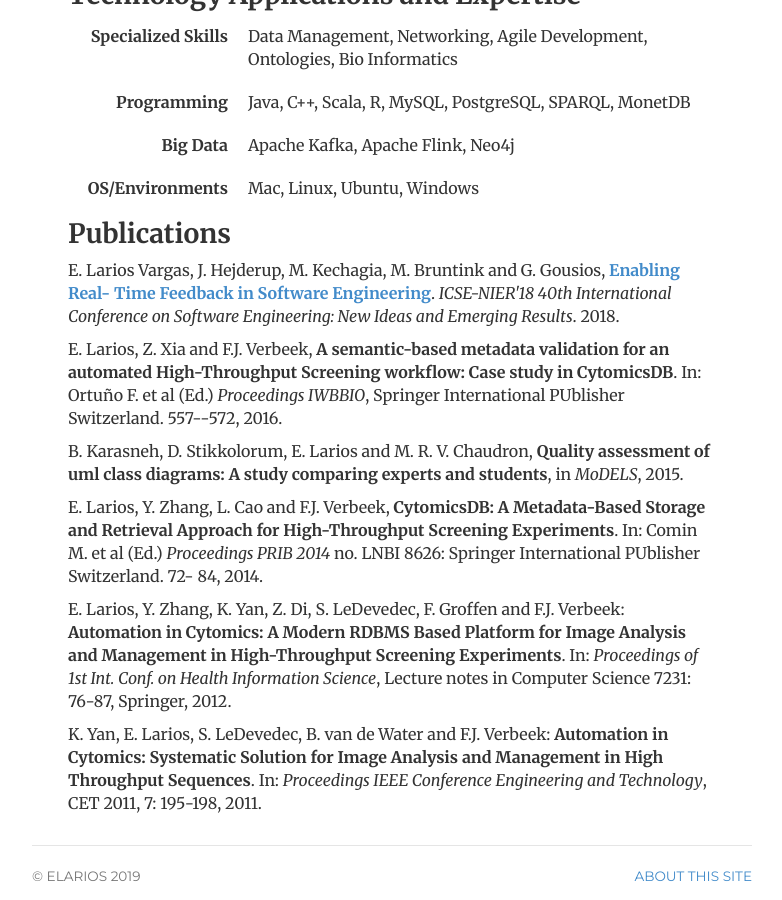
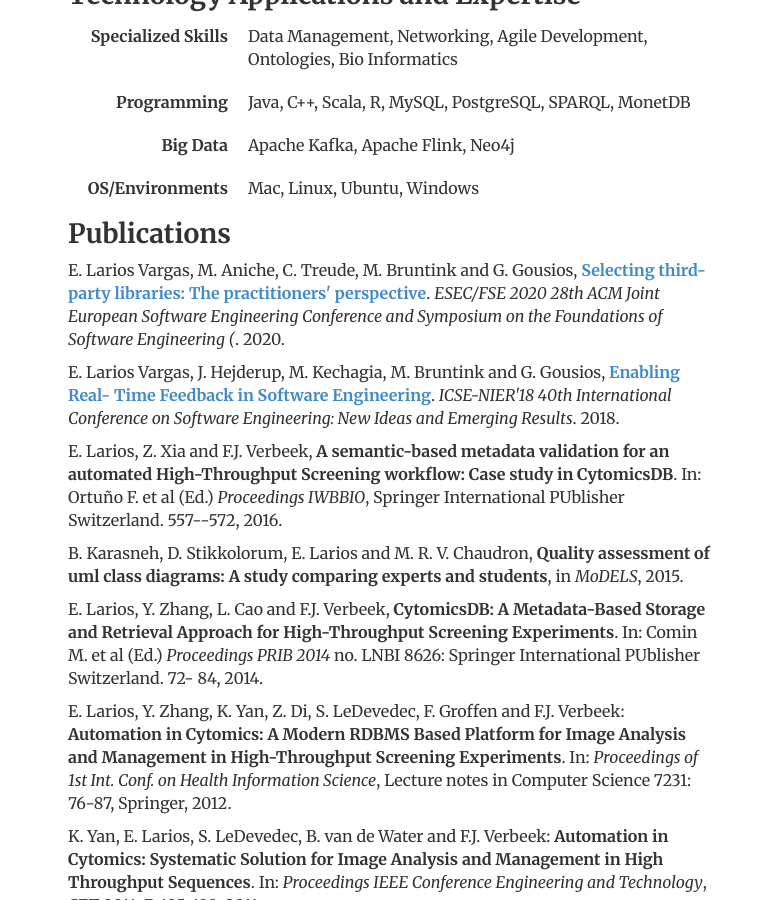
Before and after one commit to elarios/elarios.github.io, a Jekyll site: the page built from cv/index.html, in a window 1280 px wide and 900 px high, scrolled down 1412 px. Shown: the whole window, without its empty margins (248-1030 px from the left). Built offline with Jekyll 4.4.1, drawn with Linux system fonts in a browser that asks for light colours.

Commit message:
adding last paper

```diff
--- a/cv/index.html
+++ b/cv/index.html
@@ -85,6 +85,10 @@ description: Current CV for Enrique Larios Vargas, postdoctoral researcher worki
 
 				<h2>Publications</h2>
 				<p>
+				E. Larios Vargas, M. Aniche, C. Treude, M. Bruntink and G. Gousios,
+				<a href="https://arxiv.org/abs/2005.12574"><strong>Selecting third-party libraries: The practitioners' perspective</strong></a>. <em>ESEC/FSE 2020 28th ACM Joint European Software Engineering Conference and Symposium on the Foundations of Software Engineering (</em>. 2020.
+				</p>
+				<p>
 				E. Larios Vargas, J. Hejderup, M. Kechagia, M. Bruntink and G. Gousios,
 				<a href="https://pure.tudelft.nl/portal/en/publications/enabling-realtime-feedback-in-software- engineering(fecf62b6-ed6d-4594-8455-bc7cc8850754).html"><strong>Enabling Real- Time Feedback in Software Engineering</strong></a>. <em>ICSE-NIER'18 40th International Conference on Software Engineering: New Ideas and Emerging Results</em>. 2018.
 				</p>
```
